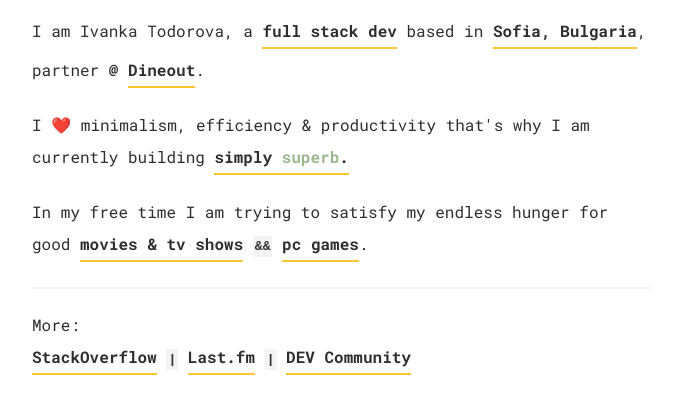
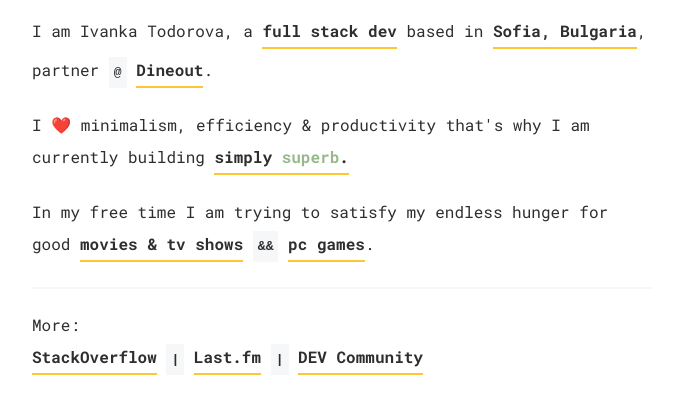
Before and after one commit to fakeheal/fakeheal, a plain HTML site: page index.html in a window 1280 px wide. Shown: the part 301-714 px from the top of the page, without its empty margins (298-971 px from the left). Drawn offline with nearby package versions, Linux system fonts and the light colour scheme.

Commit message:
improve <code> formatting

```diff
--- a/css/style.css
+++ b/css/style.css
@@ -47,8 +47,11 @@ a:not(.logo):hover {
 }
 
 code {
-    background: #f1f3f4;
-    padding: 3px 2px;
+    display: inline-block;
+    height: 25px;
+    line-height: 25px;
+    background: rgba(241, 243, 244, 0.66);
+    padding: 3px 5px;
     font-weight: bold;
 }
 
--- a/index.html
+++ b/index.html
@@ -32,7 +32,7 @@
             <a href="https://github.com/fakeheal" target="_blank" data-tippy-content="my github profile">full stack
                 dev</a> based in
             <a href="https://en.wikipedia.org/wiki/Sofia" target="_blank" data-tippy-content="a Wiki article about it">Sofia,
-                Bulgaria</a>, partner <strong>@</strong>
+                Bulgaria</a>, partner <code>@</code>
             <a href="https://dineout.bg" target="_blank" data-tippy-content="super cool app for restaurant bookings">Dineout</a>.
         </p>
         <p>
@@ -44,7 +44,7 @@
         <p>
             In my free time I am trying to satisfy my endless hunger for good <a
                 href="https://trakt.tv/user/fakeheal" data-tippy-content="my trakt.tv profile" target="_blank">movies &
-            tv shows</a> <strong><code>&&</code></strong> <a href="https://steamcommunity.com/id/fake_heal"
+            tv shows</a> <code>&&</code> <a href="https://steamcommunity.com/id/fake_heal"
                                                              data-tippy-content="me @ steam" target="_blank">pc
             games</a>.
         </p>
```
